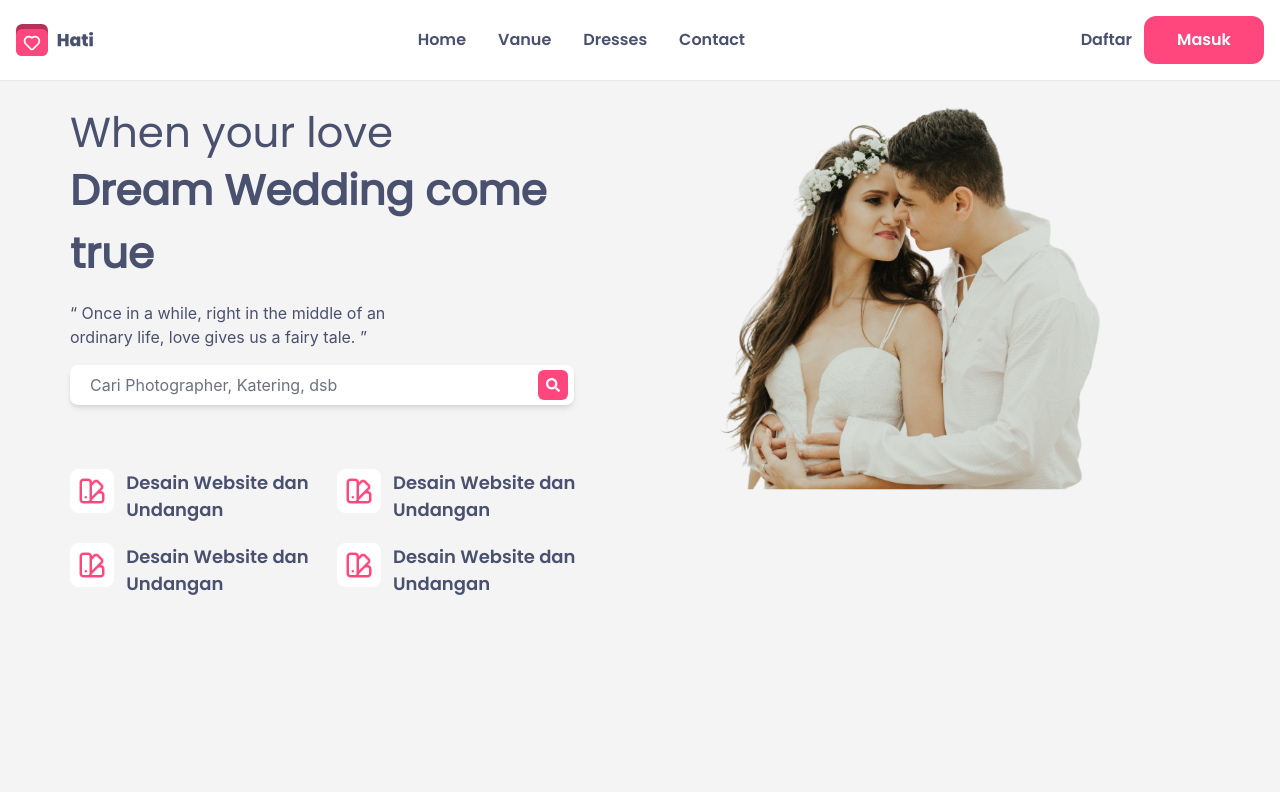
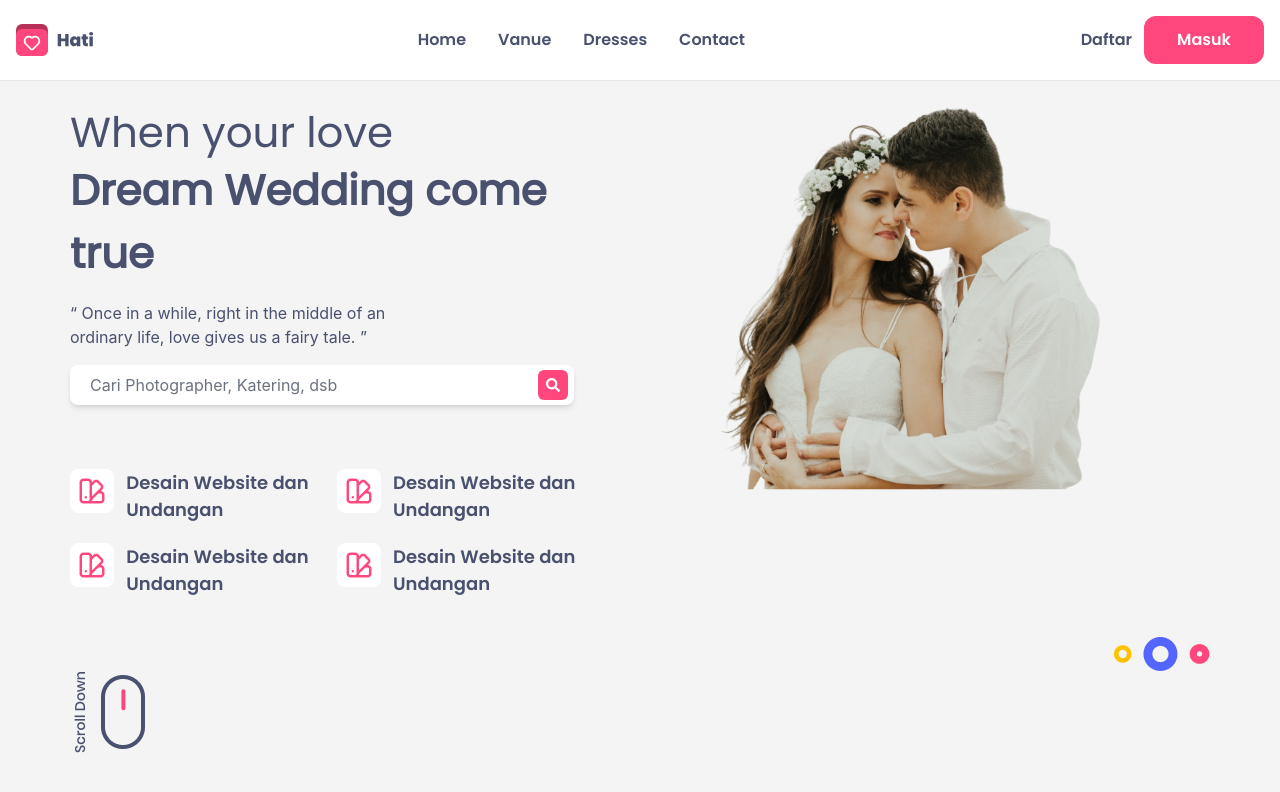
Before and after one commit to MRizki28/wedding-planner-fe, a React (Create React App) app: page / in a window 1280 px wide. Shown: the top 792 px of the page. Built offline with nearby package versions, Linux system fonts and the light colour scheme.

Commit message:
feat(venue):create venue

```diff
--- a/src/ui/home/components/Hero.tsx
+++ b/src/ui/home/components/Hero.tsx
@@ -3,9 +3,12 @@ import { LazyLoadImage } from "react-lazy-load-image-component";
 import HeroImg from "../../../assets/img/hero2.png";
 import { FaSearch } from "react-icons/fa";
 import Icon1 from "../../../assets/img/icon1.png";
+import Assets1 from "../../../assets/img/assets1.png"
+import Assets2 from "../../../assets/img/assets2.png"
 
 export function Hero() {
     return (
+        <div>
             <div className="flex">
                 <div className="flex flex-col mt-5 mb-10">
                     <div className="text-[#49516F] space-y-[-5px]">
@@ -26,22 +29,22 @@ export function Hero() {
                     </div>
                     <div className="grid grid-cols-2 mt-16 gap-y-5 gap-x-2">
                         <div className="flex space-x-3">
-                        <div><LazyLoadImage src={Icon1}></LazyLoadImage></div>
+                            <div><LazyLoadImage src={Icon1} alt="logo"></LazyLoadImage></div>
                             <div><span className="font-poppinsSemiBold text-[18px] text-[#49516F] ">Desain Website
                                 dan Undangan</span></div>
                         </div>
                         <div className="flex space-x-3">
-                        <div><LazyLoadImage src={Icon1}></LazyLoadImage></div>
+                            <div><LazyLoadImage src={Icon1} alt="logo"></LazyLoadImage></div>
                             <div><span className="font-poppinsSemiBold text-[18px] text-[#49516F] ">Desain Website
                                 dan Undangan</span></div>
                         </div>
                         <div className="flex space-x-3">
-                        <div><LazyLoadImage src={Icon1}></LazyLoadImage></div>
+                            <div><LazyLoadImage src={Icon1} alt="logo"></LazyLoadImage></div>
                             <div><span className="font-poppinsSemiBold text-[18px] text-[#49516F] ">Desain Website
                                 dan Undangan</span></div>
                         </div>
                         <div className="flex space-x-3">
-                        <div><LazyLoadImage src={Icon1}></LazyLoadImage></div>
+                            <div><LazyLoadImage src={Icon1} alt="logo"></LazyLoadImage></div>
                             <div><span className="font-poppinsSemiBold text-[18px] text-[#49516F] ">Desain Website
                                 dan Undangan</span></div>
                         </div>
@@ -51,5 +54,14 @@ export function Hero() {
                     <LazyLoadImage src={HeroImg} className="hero-image" />
                 </div>
             </div>
+            <div className="flex justify-end">
+                <LazyLoadImage src={Assets1} className="" alt="logo">
+                </LazyLoadImage>
+            </div>
+            <div className="">
+                <LazyLoadImage src={Assets2} className="pb-8" alt="logo">
+                </LazyLoadImage>
+            </div>
+        </div>
     );
 }
```
Lines whose indentation alone changed are shown as unchanged.
